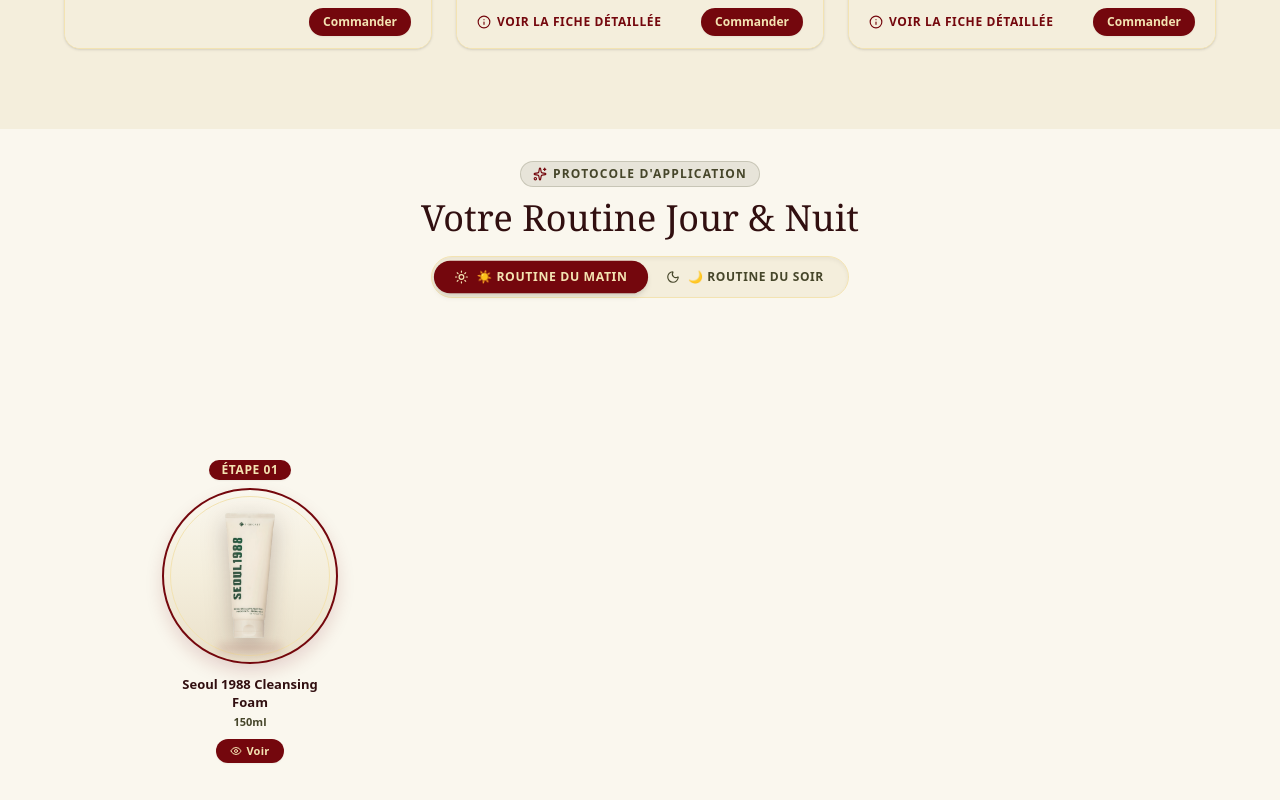
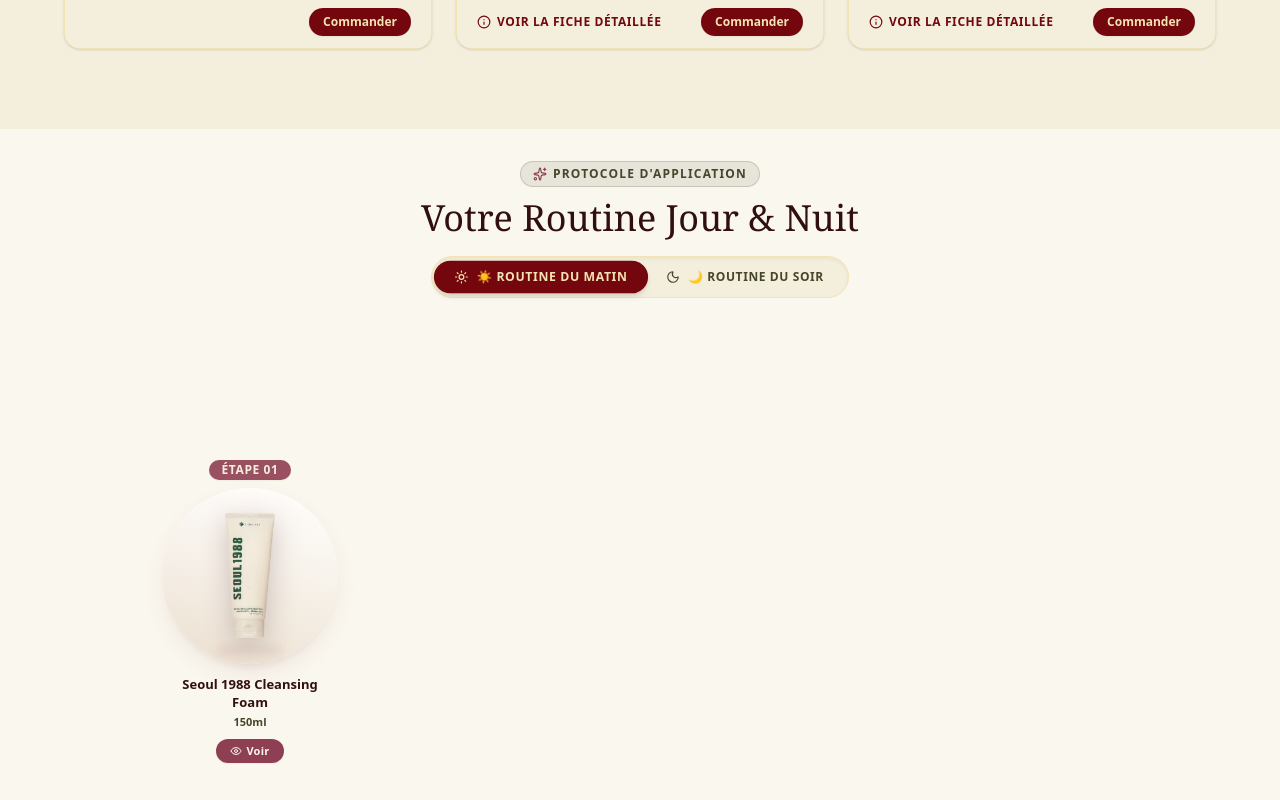
Before and after one commit to belmlikikram7-dev/les-packs, a Next.js app in the folder landing-page-2/: page / in a window 1280 px wide. Shown: the part 3040-3840 px from the top of the page. Built offline with nearby package versions, Linux system fonts and the light colour scheme.

Commit message:
Soften routine line, remove harsh circle borders for soft ambient shadow, refine scroll quality with rAF and exact sync

```diff
--- a/landing-page-2/components/RoutineSection.tsx
+++ b/landing-page-2/components/RoutineSection.tsx
@@ -170,6 +170,8 @@ export default function RoutineSection() {
 
   // Measure path length and track sticky scroll progress
   useEffect(() => {
+    let ticking = false;
+
     const updatePathLength = () => {
       if (pathRef.current) {
         try {
@@ -185,7 +187,7 @@ export default function RoutineSection() {
 
     const actualLen = updatePathLength();
 
-    const handleScroll = () => {
+    const updateScroll = () => {
       if (!containerRef.current) return;
       const rect = containerRef.current.getBoundingClientRect();
       const totalScrollable = rect.height - window.innerHeight;
@@ -209,9 +211,19 @@ export default function RoutineSection() {
       }
     };
 
+    const handleScroll = () => {
+      if (!ticking) {
+        window.requestAnimationFrame(() => {
+          updateScroll();
+          ticking = false;
+        });
+        ticking = true;
+      }
+    };
+
     window.addEventListener("scroll", handleScroll, { passive: true });
     window.addEventListener("resize", handleScroll);
-    handleScroll();
+    updateScroll();
 
     return () => {
       window.removeEventListener("scroll", handleScroll);
@@ -231,7 +243,7 @@ export default function RoutineSection() {
     <section
       ref={containerRef}
       id="routine"
-      className="relative bg-[#FAF7EE] text-[#310F10] min-h-[175vh]"
+      className="relative bg-[#FAF7EE] text-[#310F10] min-h-[190vh]"
     >
       {/* Pinned Sticky Stage during the scroll sequence */}
       <div className="sticky top-16 md:top-20 min-h-[calc(100vh-80px)] flex flex-col justify-between py-8 px-4 sm:px-6 lg:px-8 max-w-7xl mx-auto overflow-hidden">
@@ -239,7 +251,7 @@ export default function RoutineSection() {
         {/* Section Header */}
         <div className="text-center max-w-3xl mx-auto mb-4">
           <div className="inline-flex items-center gap-1.5 px-3 py-1 rounded-full bg-[#46462A]/10 border border-[#46462A]/20 text-[#46462A] text-xs uppercase font-bold tracking-widest mb-2">
-            <Sparkles className="w-3.5 h-3.5 text-[#74070D]" />
+            <Sparkles className="w-3.5 h-3.5 text-[#8E3F53]" />
             <span>{t.badge}</span>
           </div>
           <h2 className="font-serif text-2xl sm:text-3xl md:text-4xl font-normal text-[#310F10] leading-tight mb-2">
@@ -276,7 +288,7 @@ export default function RoutineSection() {
         {/* Winding Circular Sequence with Curved Connecting Line */}
         <div className="relative max-w-5xl mx-auto w-full my-auto py-2">
 
-          {/* Connecting Curved Wave SVG - only active line drawn on scroll */}
+          {/* Connecting Curved Wave SVG - Soft elegant line with gentle shadow */}
           <div className="hidden md:block absolute inset-0 pointer-events-none z-0">
             <svg
               viewBox="0 0 1000 340"
@@ -284,28 +296,53 @@ export default function RoutineSection() {
               className="w-full h-full overflow-visible"
               preserveAspectRatio="none"
             >
-              {/* Active progressive path drawn as user scrolls */}
+              <defs>
+                <linearGradient id="softWineGradient" x1="0%" y1="0%" x2="100%" y2="0%">
+                  <stop offset="0%" stopColor="#A8586A" />
+                  <stop offset="50%" stopColor="#8E3F53" />
+                  <stop offset="100%" stopColor="#742A3E" />
+                </linearGradient>
+
+                <filter id="softLineShadow" x="-30%" y="-30%" width="160%" height="160%">
+                  <feDropShadow dx="0" dy="2" stdDeviation="3" floodColor="#8E3F53" floodOpacity="0.25" />
+                  <feDropShadow dx="0" dy="4" stdDeviation="6" floodColor="#FAF7EE" floodOpacity="0.5" />
+                </filter>
+              </defs>
+
+              {/* Active progressive path drawn as user scrolls: soft, thin, subtle shadow */}
               <path
                 ref={pathRef}
                 d={curvedPathD}
-                stroke="#74070D"
-                strokeWidth="3.5"
+                stroke="url(#softWineGradient)"
+                strokeWidth="2.5"
                 strokeLinecap="round"
+                filter="url(#softLineShadow)"
                 strokeDasharray={`${totalLength + 50} 999999`}
                 strokeDashoffset={Math.max(0, (totalLength + 50) * (1 - scrollProgress))}
                 style={{
-                  transition: "stroke-dashoffset 0.08s linear",
+                  transition: "stroke-dashoffset 0.05s linear",
                 }}
               />
-              {/* Animated glowing travelling dot at the tip of the line */}
+
+              {/* Soft glowing travelling dot at the tip of the line */}
               {tipPosition && scrollProgress > 0.02 && scrollProgress < 0.98 && (
-                <circle
-                  cx={tipPosition.x}
-                  cy={tipPosition.y}
-                  r="5"
-                  fill="#74070D"
-                  className="filter drop-shadow-[0_0_8px_rgba(116,7,13,0.8)] animate-pulse"
-                />
+                <g className="transition-opacity duration-200">
+                  <circle
+                    cx={tipPosition.x}
+                    cy={tipPosition.y}
+                    r="8"
+                    fill="#8E3F53"
+                    opacity="0.2"
+                  />
+                  <circle
+                    cx={tipPosition.x}
+                    cy={tipPosition.y}
+                    r="4"
+                    fill="#8E3F53"
+                    stroke="#FAF7EE"
+                    strokeWidth="1.5"
+                  />
+                </g>
               )}
             </svg>
           </div>
@@ -316,50 +353,50 @@ export default function RoutineSection() {
               // Alternating wave height: idx 0 (low), idx 1 (high), idx 2 (low), idx 3 (high)
               const isHigh = idx === 1 || idx === 3;
 
-              // Progressive scroll reveal thresholds tightly synchronized with wave endpoints:
+              // Progressive scroll reveal thresholds:
               // Step 0: Étape 01 is always visible from the start
-              // Step 1: Étape 02 appears exactly as the line reaches it (~33% scroll)
-              // Step 2: Étape 03 appears exactly as the line reaches it (~67% scroll)
-              // Step 3: Étape 04 appears exactly as the line reaches it (~95% scroll)
-              // When scrolling back up, each step disappears smoothly in reverse order!
-              const threshold = idx === 0 ? 0 : idx === 1 ? 0.33 : idx === 2 ? 0.67 : 0.92;
+              // Step 1: Étape 02 appears exactly as the line reaches its circle center (33%)
+              // Step 2: Étape 03 appears exactly as the line reaches its circle center (67%)
+              // Step 3: Étape 04 appears exactly as the line reaches its circle center (95%)
+              // When scrolling back up, each circle seamlessly hides with the retracting line!
+              const threshold = idx === 0 ? 0 : idx === 1 ? 0.33 : idx === 2 ? 0.67 : 0.95;
               const isRevealed = scrollProgress >= threshold;
 
               return (
                 <div
                   key={item.id}
-                  className={`flex flex-col items-center transition-all duration-500 ease-out ${
+                  className={`flex flex-col items-center transition-all duration-700 [transition-timing-function:cubic-bezier(0.22,1,0.36,1)] ${
                     isHigh ? "md:-translate-y-4 md:pt-0" : "md:translate-y-8 md:pt-6"
                   } ${
                     isRevealed
-                      ? "opacity-100 scale-100 translate-y-0"
-                      : "opacity-0 scale-80 translate-y-6 pointer-events-none"
+                      ? "opacity-100 scale-100 translate-y-0 pointer-events-auto"
+                      : "opacity-0 scale-75 translate-y-4 pointer-events-none"
                   }`}
                 >
                   {/* Step Badge on Top of the Circle */}
                   <div className="mb-2 text-center">
-                    <span className="inline-block px-3 py-0.5 rounded-full bg-[#74070D] text-[#F3E3B2] text-[10px] sm:text-xs font-bold uppercase tracking-wider shadow-xs">
+                    <span className="inline-block px-3 py-0.5 rounded-full bg-[#8E3F53]/90 text-[#F4EEDC] text-[10px] sm:text-xs font-bold uppercase tracking-wider shadow-xs">
                       Étape {item.step}
                     </span>
                   </div>
 
-                  {/* Circular Container with Product */}
-                  <div className="relative w-36 h-36 sm:w-40 sm:h-40 md:w-44 md:h-44 rounded-full bg-gradient-to-b from-[#FAF7EE] via-[#F4EEDC] to-[#EAE0CA] border-2 border-[#74070D] shadow-[0_8px_18px_rgba(116,7,13,0.14)] hover:shadow-[0_12px_24px_rgba(116,7,13,0.25)] hover:scale-105 transition-all duration-300 flex items-center justify-center p-3 group">
+                  {/* Circular Container with Product - Soft ambient shadow, NO harsh border */}
+                  <div className="relative w-36 h-36 sm:w-40 sm:h-40 md:w-44 md:h-44 rounded-full bg-gradient-to-b from-[#FFFDF9] via-[#F7F2E7] to-[#EFE7D5] shadow-[0_10px_25px_-5px_rgba(142,63,83,0.12),0_8px_10px_-6px_rgba(0,0,0,0.06)] hover:shadow-[0_16px_30px_-6px_rgba(142,63,83,0.18)] hover:scale-105 transition-all duration-300 flex items-center justify-center p-3 group">
 
-                    {/* Inner gold accent ring */}
-                    <div className="absolute inset-1.5 rounded-full border border-[#F3E3B2] pointer-events-none" />
+                    {/* Soft inner glow ring (no border) */}
+                    <div className="absolute inset-0 rounded-full bg-gradient-to-tr from-[#8E3F53]/5 to-white/40 pointer-events-none" />
 
                     {/* Isolated Product Image */}
                     {item.image && (
                       <img
                         src={item.image}
                         alt={item.product}
-                        className="h-24 sm:h-28 md:h-32 max-h-[125px] w-auto object-contain drop-shadow-[0_8px_12px_rgba(49,15,16,0.25)] animate-float-product pointer-events-none relative z-10"
+                        className="h-24 sm:h-28 md:h-32 max-h-[125px] w-auto object-contain drop-shadow-[0_8px_14px_rgba(49,15,16,0.22)] animate-float-product pointer-events-none relative z-10"
                       />
                     )}
 
-                    {/* Subtle ground reflection */}
-                    <div className="absolute bottom-2.5 w-16 h-2 bg-[#74070D]/15 blur-xs rounded-full pointer-events-none" />
+                    {/* Subtle soft ground reflection */}
+                    <div className="absolute bottom-2.5 w-16 h-2 bg-[#8E3F53]/10 blur-xs rounded-full pointer-events-none" />
                   </div>
 
                   {/* Product Info & "Voir" Button below Circle */}
@@ -374,7 +411,7 @@ export default function RoutineSection() {
                     {/* Button "Voir" */}
                     <button
                       onClick={() => setSelectedStep(item)}
-                      className="mt-2 px-3.5 py-1 rounded-full bg-[#74070D] hover:bg-[#8D0910] text-[#F3E3B2] text-[11px] font-bold tracking-wide shadow-xs hover:shadow-sm transition-all active:scale-95 flex items-center gap-1 cursor-pointer"
+                      className="mt-2 px-3.5 py-1 rounded-full bg-[#8E3F53] hover:bg-[#742A3E] text-[#FAF7EE] text-[11px] font-bold tracking-wide shadow-xs hover:shadow-sm transition-all active:scale-95 flex items-center gap-1 cursor-pointer"
                     >
                       <Eye className="w-3 h-3" />
                       <span>Voir</span>
```
